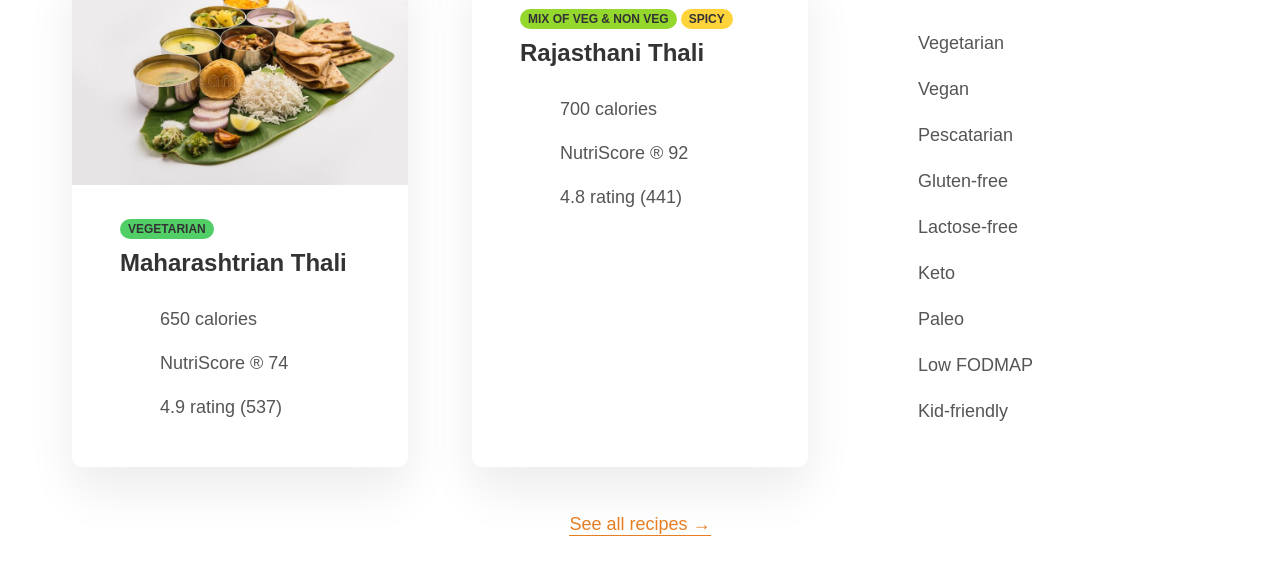
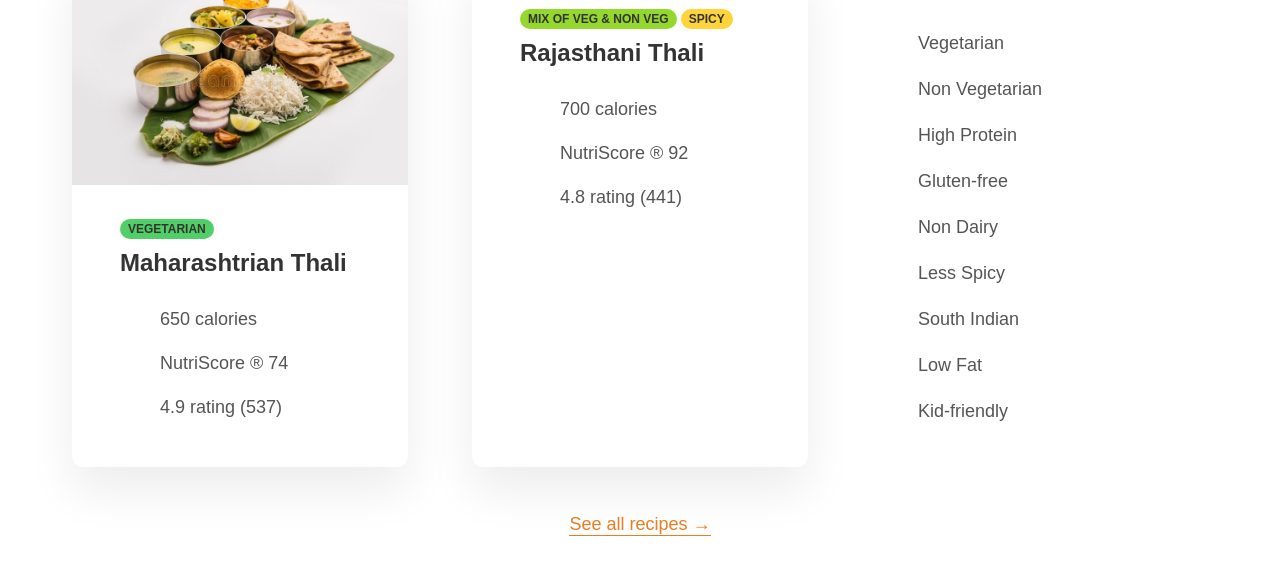
Before and after one commit to SKrout05/Minor-Project-23-April, a plain HTML site: page meals.html in a window 1280 px wide. Shown: the part 316-888 px from the top of the page. Drawn offline with Linux system fonts and the light colour scheme.

Commit message:
Modified Foood Categories

```diff
--- a/meals.html
+++ b/meals.html
@@ -91,11 +91,11 @@
             </li>
             <li class="list-item">
               <ion-icon class="list-icon" name="checkmark-outline"></ion-icon>
-              <span>Vegan</span>
+              <span>Non Vegetarian</span>
             </li>
             <li class="list-item">
               <ion-icon class="list-icon" name="checkmark-outline"></ion-icon>
-              <span>Pescatarian</span>
+              <span>High Protein</span>
             </li>
             <li class="list-item">
               <ion-icon class="list-icon" name="checkmark-outline"></ion-icon>
@@ -103,19 +103,19 @@
             </li>
             <li class="list-item">
               <ion-icon class="list-icon" name="checkmark-outline"></ion-icon>
-              <span>Lactose-free</span>
+              <span>Non Dairy</span>
             </li>
             <li class="list-item">
               <ion-icon class="list-icon" name="checkmark-outline"></ion-icon>
-              <span>Keto</span>
+              <span>Less Spicy</span>
             </li>
             <li class="list-item">
               <ion-icon class="list-icon" name="checkmark-outline"></ion-icon>
-              <span>Paleo</span>
+              <span>South Indian</span>
             </li>
             <li class="list-item">
               <ion-icon class="list-icon" name="checkmark-outline"></ion-icon>
-              <span>Low FODMAP</span>
+              <span>Low Fat</span>
             </li>
             <li class="list-item">
               <ion-icon class="list-icon" name="checkmark-outline"></ion-icon>
```
